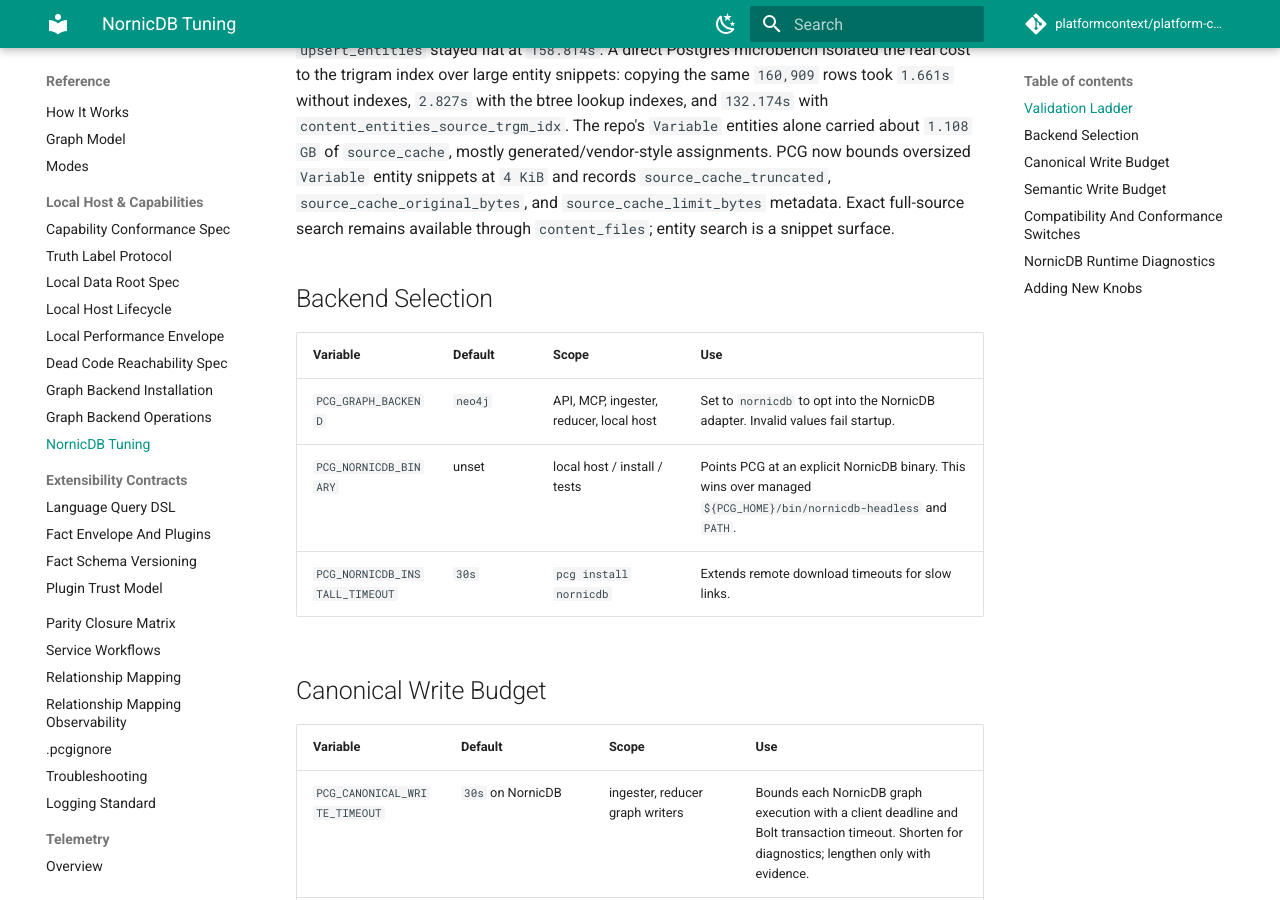
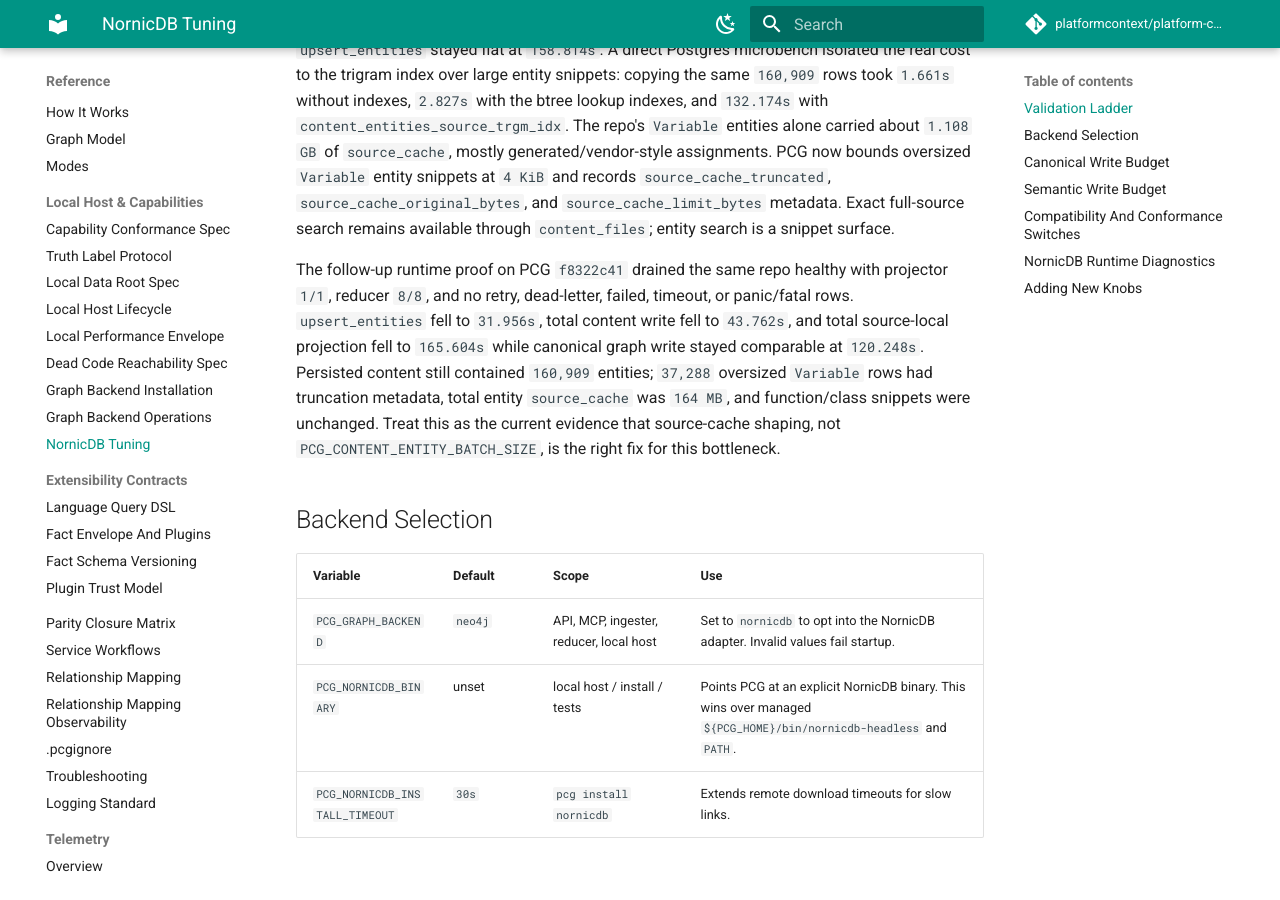
Before and after one commit to platformcontext/platform-context-graph, an MkDocs documentation site: the page built from docs/docs/reference/nornicdb-tuning.md, in a window 1280 px wide and 900 px high, scrolled down 2504 px. Built offline with MkDocs 1.6.1 and Material for MkDocs 9.7.7, drawn with Linux system fonts in a browser that asks for light colours; comment, search, counter and statistics services are not loaded.

Commit message:
Record variable source cache runtime proof

```diff
--- a/docs/docs/reference/nornicdb-tuning.md
+++ b/docs/docs/reference/nornicdb-tuning.md
@@ -119,6 +119,16 @@ assignments. PCG now bounds oversized `Variable` entity snippets at `4 KiB`
 and records `source_cache_truncated`, `source_cache_original_bytes`, and
 `source_cache_limit_bytes` metadata. Exact full-source search remains available
 through `content_files`; entity search is a snippet surface.
+
+The follow-up runtime proof on PCG `f8322c41` drained the same repo healthy with
+projector `1/1`, reducer `8/8`, and no retry, dead-letter, failed, timeout, or
+panic/fatal rows. `upsert_entities` fell to `31.956s`, total content write fell
+to `43.762s`, and total source-local projection fell to `165.604s` while
+canonical graph write stayed comparable at `120.248s`. Persisted content still
+contained `160,909` entities; `37,288` oversized `Variable` rows had truncation
+metadata, total entity `source_cache` was `164 MB`, and function/class snippets
+were unchanged. Treat this as the current evidence that source-cache shaping,
+not `PCG_CONTENT_ENTITY_BATCH_SIZE`, is the right fix for this bottleneck.
 
 ## Backend Selection
 
```
Also changed, not shown: docs/docs/adrs/2026-04-20-embedded-local-backends-implementation-plan.md (+1 -0 lines), docs/docs/adrs/2026-04-22-nornicdb-graph-backend-candidate.md (+1 -0 lines).
